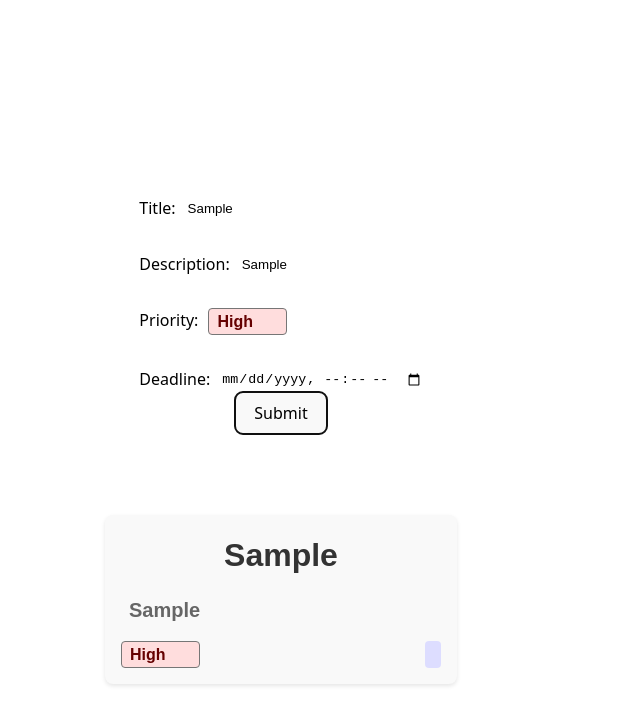
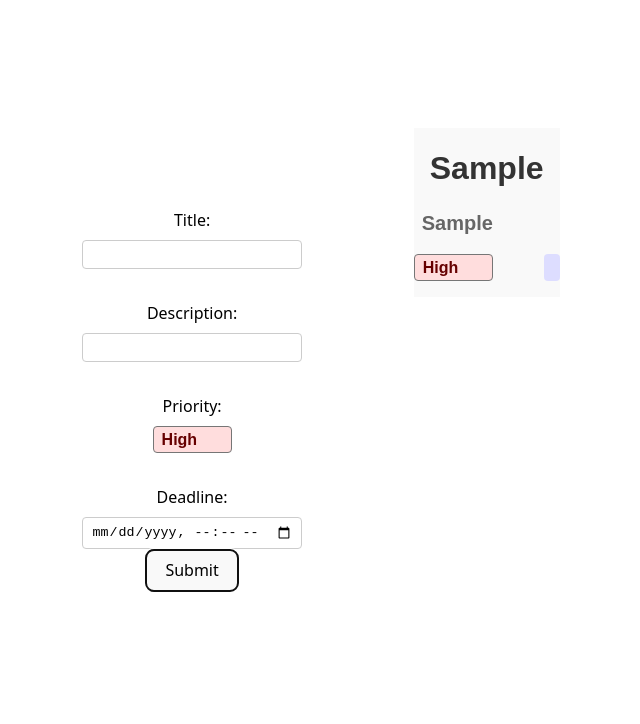
Before and after one commit to vihangawagholkar/my-task-manager, a React (Vite) app: page / in a window 1280 px wide. Both pictures are taken after typing "Sample", "Sample" into the empty fields and a click on the button "Submit". Shown: the top 724 px of the page, without its empty margins (359-999 px from the left). Built offline with nearby package versions, Linux system fonts and the light colour scheme.

Commit message:
Changed the UI and fixed CSS for task-card and task-form

```diff
--- a/src/App.css
+++ b/src/App.css
@@ -11,4 +11,16 @@
   flex-direction: row;
   gap: 3rem;
   flex-wrap: wrap;
+  flex: 1;
+  align-items: flex-start;
+  max-height: 80vh;
+  overflow-y: auto;
 }
+
+.App{
+  display: flex;
+  gap: 2rem;
+  padding: 2rem;
+  flex-wrap: wrap;
+  align-items: flex-start;
+}
--- a/src/components/AddTaskForm.css
+++ b/src/components/AddTaskForm.css
@@ -5,12 +5,13 @@
     padding: 3rem;
     margin: 2rem;
     border-radius: 2px;
+
 }
 
 .add-task-form{
 
     display: flex;
-
+    width: 100%;
 
 }
 
@@ -23,6 +24,8 @@
 
 .form-elements{
     display: flex;
+    flex-direction: column;
+    gap: 0.5rem;
 }
 
 label {
@@ -30,15 +33,12 @@ label {
 }
 
 input {
-    margin-left: 10px;
+
     border-width: 1px;
-    border-radius: 5px;
+    border-radius: 4px;
     border-color: black;
     color: black;
     background-color: white;
-    border-style: none;
+    border: 1px solid #ccc;
+    padding: 6px 8px;
 }
-
-.select{
-    margin-left: 10px;
-}
--- a/src/components/AddTaskForm.jsx
+++ b/src/components/AddTaskForm.jsx
@@ -42,6 +42,11 @@ function AddTaskForm({addTask}) {
     }
 
     addTask(newTask);
+
+    setTitle('');
+    setDescription('');
+    setPriority(options[0]);
+    setDeadline('');
   }
   return (
     <>
--- a/src/components/TaskCard.css
+++ b/src/components/TaskCard.css
@@ -4,14 +4,26 @@
     flex-direction: column; /* Stack elements vertically */
     padding: 16px;
 
+
     background-color: #f9f9f9;
     border-radius: 8px; /* Rounded card edges */
     box-shadow: 0 2px 4px rgba(0, 0, 0, 0.1); /* Subtle elevation */
 
-    width : 20rem;
+    width : 100%;
+
+    max-width: 20rem;
+
+    flex: 0 0 auto;
 
     font-family: Arial, sans-serif;
     font-weight: bold;
+    transition: box-shadow 0.3s ease, transform 0.3s ease;
+}
+
+.task-card:hover{
+    transform: translateY(-8px);
+    box-shadow: 0 4px 8px rgba(0,0,0,0,.15);
+    transition: all 0.5s ease-in-out;
 }
 
 /* Title styling */
```
